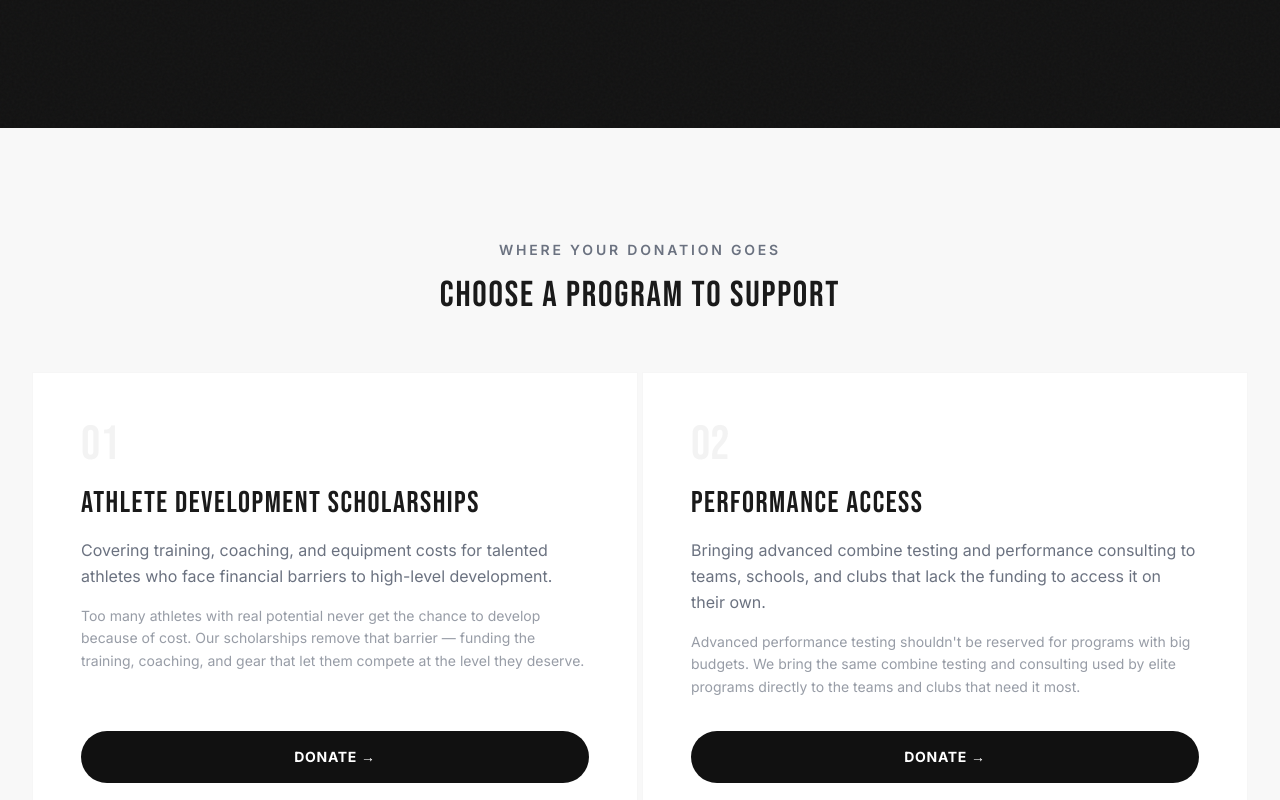
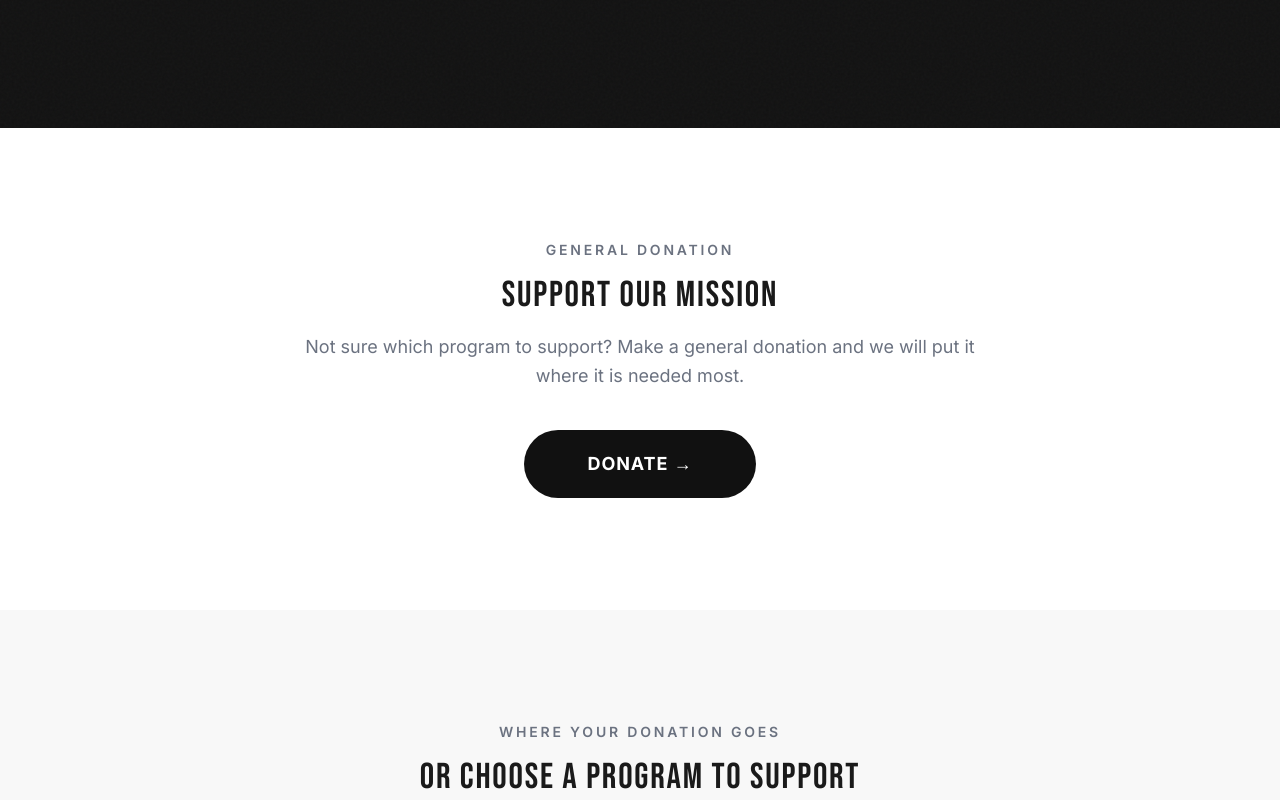
Before and after one commit to G6perform/defineyourself, a Next.js app: page /donate in a window 1280 px wide. Shown: the part 540-1340 px from the top of the page. Built offline with nearby package versions, Linux system fonts and the light colour scheme.

Commit message:
Add general donation section above program cards

```diff
--- a/src/app/donate/page.tsx
+++ b/src/app/donate/page.tsx
@@ -65,15 +65,39 @@ export default function Donate() {
         </div>
       </section>
 
+      {/* General Donation */}
+      <section id="programs" className="py-20 md:py-28 bg-white scroll-mt-0">
+        <div className="max-w-3xl mx-auto px-4 sm:px-6 lg:px-8 text-center">
+          <p className="text-text-gray text-sm font-semibold uppercase tracking-[0.2em] mb-4">
+            General Donation
+          </p>
+          <h2 className="font-display text-3xl md:text-4xl tracking-wider text-text-dark mb-4">
+            SUPPORT OUR MISSION
+          </h2>
+          <p className="text-text-gray text-lg leading-relaxed mb-10">
+            Not sure which program to support? Make a general donation and we
+            will put it where it is needed most.
+          </p>
+          <a
+            href="https://www.zeffy.com/en-US/donation-form/donate-to-change-lives-17833"
+            target="_blank"
+            rel="noopener noreferrer"
+            className="inline-block bg-charcoal text-white font-bold text-lg uppercase tracking-wider px-16 py-5 rounded-full hover:bg-charcoal/90 transition-colors"
+          >
+            Donate &rarr;
+          </a>
+        </div>
+      </section>
+
       {/* Program Cards */}
-      <section id="programs" className="py-20 md:py-28 bg-off-white scroll-mt-0">
+      <section className="py-20 md:py-28 bg-off-white">
         <div className="max-w-7xl mx-auto px-4 sm:px-6 lg:px-8">
           <div className="text-center mb-14">
             <p className="text-text-gray text-sm font-semibold uppercase tracking-[0.2em] mb-4">
               Where Your Donation Goes
             </p>
             <h2 className="font-display text-3xl md:text-4xl tracking-wider text-text-dark">
-              CHOOSE A PROGRAM TO SUPPORT
+              OR CHOOSE A PROGRAM TO SUPPORT
             </h2>
           </div>
 
```
